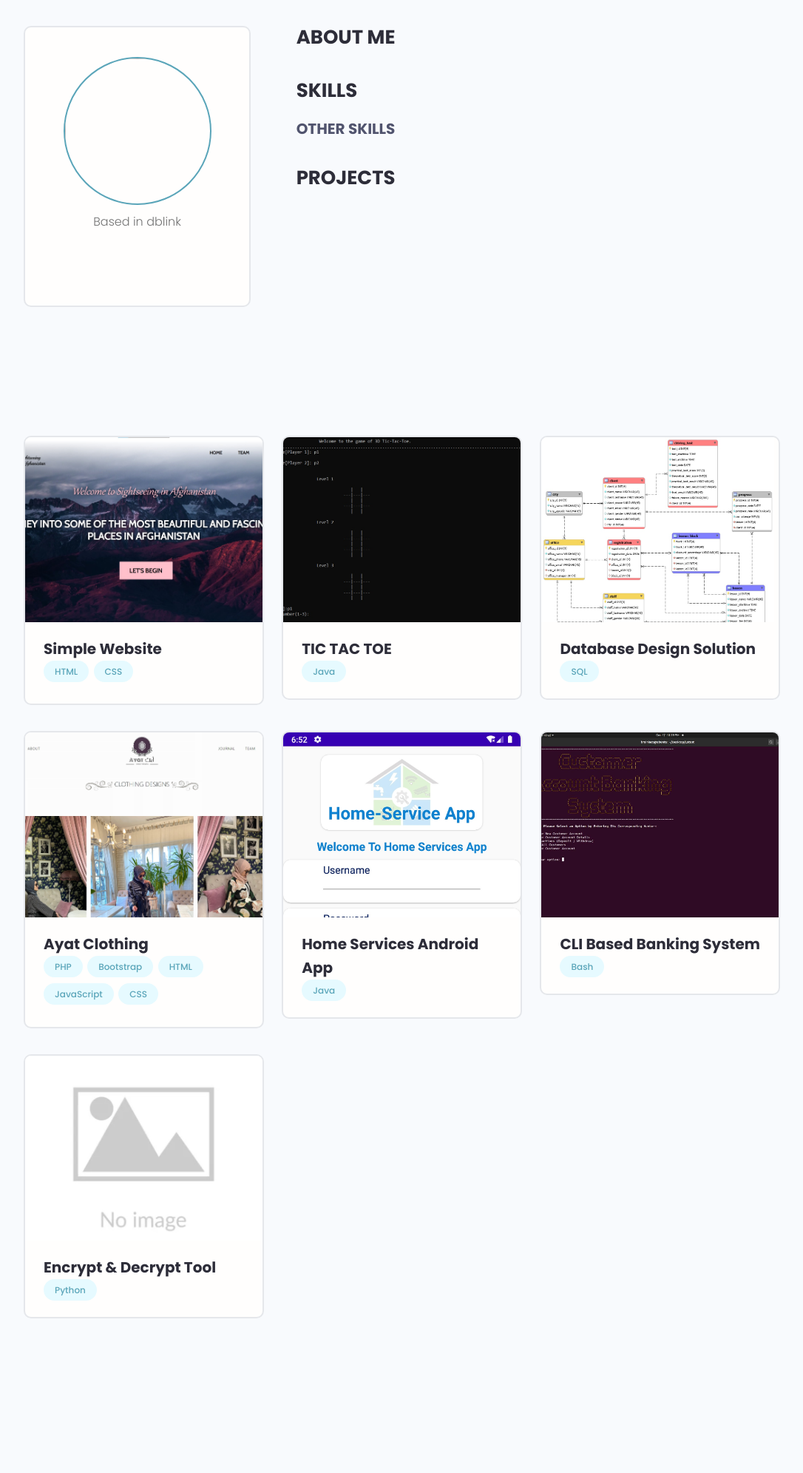
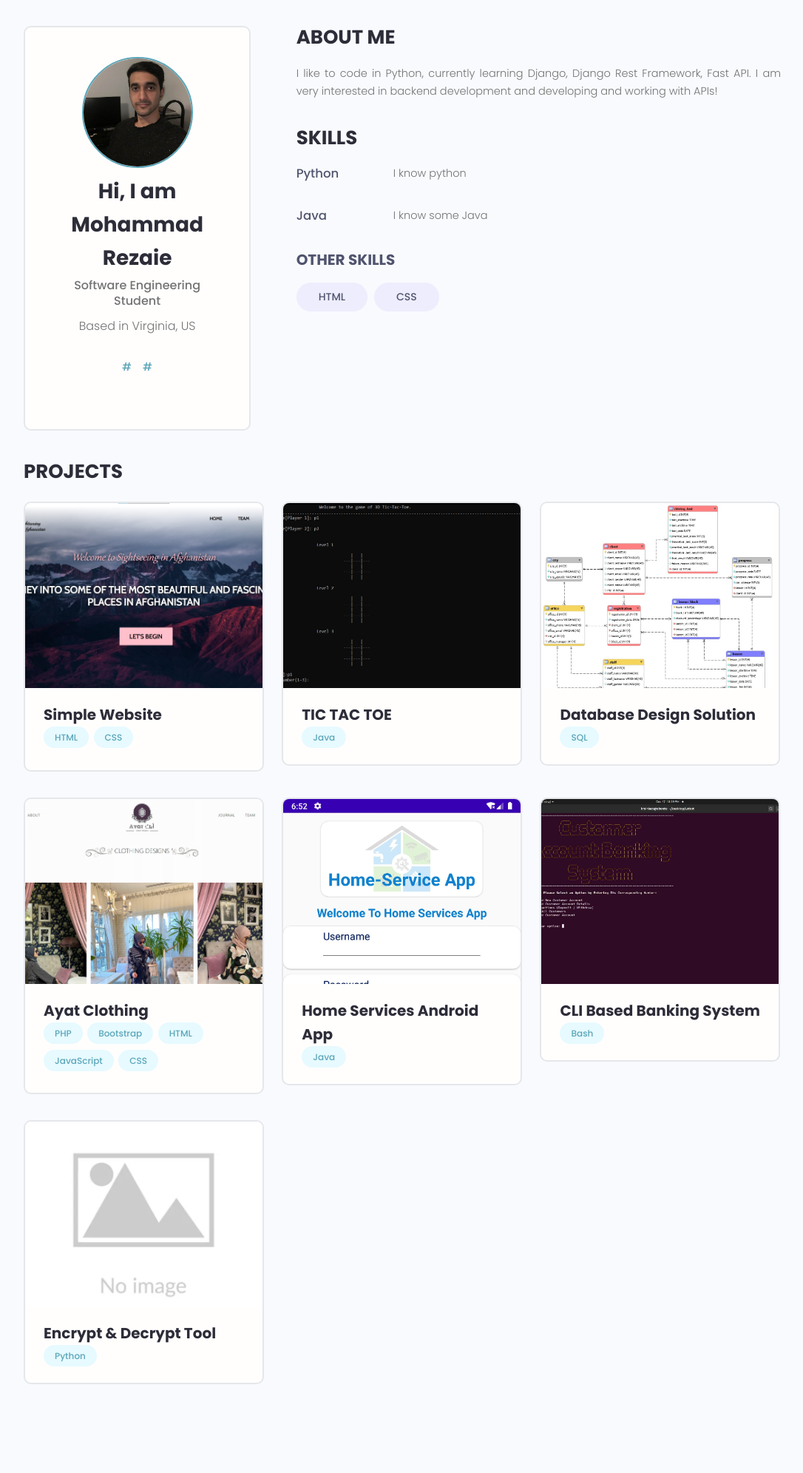
Before and after one commit to msrezaie/portfolio-django, a Django app: page / in a window 1280 px wide. Shown: the whole page at 74% size, without its empty margins (96-1182 px from the left). Before the commit the page ends 1782 px from the top, so only its background shows below. Run offline with Django 4.2, Linux system fonts and the light colour scheme; data comes from the database, SQL or seed files in the repository; both versions use the stored data as it was after the commit; some libraries are stand-ins or nearby versions.

Commit message:
Restructured the home page

```diff
--- a/base/templates/base/home.html
+++ b/base/templates/base/home.html
@@ -10,40 +10,28 @@
             <div class="column column--1of3">
                 <div class="card text-center">
                     <div class="card__body dev">
-                        <img class="avatar avatar--xl" src="" />
-                        <h2 class="dev__name"></h2>
-                        <p class="dev__title"></p>
-                        <p class="dev__location">Based in dblink</p>
+                        <img class="avatar avatar--lg" src="{{profile.profile_image.url}}" />
+                        <h2 class="dev__name">Hi, I am {{profile.full_name}}</h2>
+                        <p class="dev__title">{{profile.short_bio}}</p>
+                        <p class="dev__location">Based in {{profile.location}}</p>
                         <ul class="dev__social">
 
-                            {% comment %} {% if profile.social_github %}
+                            {% if profile.social_github %}
                             <li>
-                                <a title="Github" href="{{profile.social_github}}" target="_blank"><i
+                                <a title="Github" href="{{profile.social_github}}" target="_blank">#<i
                                         class="im im-github"></i></a>
                             </li>
                             {% endif %}
 
-
-                            {% if profile.social_twitter %}
-                            <li>
-                                <a title="Twitter" href="{{profile.social_twitter}}" target="_blank"><i
-                                        class="im im-twitter"></i></a>
-                            </li>
-                            {% endif %}
+                            {% comment %} <li><a href="https://www.linkedin.com/in/mohammad-sulayman-rezaie-ab6940223/"><i class="social fab fa-linkedin"></i></a></li>
+                            <li><a href="https://github.com/msrezaie"><i class="social fab fa-github"></i></a></li> {% endcomment %}
 
                             {% if profile.social_linkedin %}
                             <li>
-                                <a title="LinkedIn" href="{{profile.social_linkedin}}" target="_blank"><i
+                                <a title="LinkedIn" href="{{profile.social_linkedin}}" target="_blank">#<i
                                         class="im im-linkedin"></i></a>
                             </li>
                             {% endif %}
-
-                            {% if profile.social_website %}
-                            <li>
-                                <a title="Personal Website" href="{{profile.social_website}}" target="_blank"><i
-                                        class="im im-globe"></i></a>
-                            </li>
-                            {% endif %} {% endcomment %}
 
                         </ul>
                         {% comment %} {% if request.user.profile.id != profile.id %}
@@ -55,52 +43,45 @@
             <div class="column column--2of3">
                 <div class="devInfo">
                     <h3 class="devInfo__title">About Me</h3>
-                    <p class="devInfo__about"></p>
+                    <p class="devInfo__about">{{profile.long_bio}}</p>
                 </div>
                 <div class="devInfo">
                     <h3 class="devInfo__title">Skills</h3>
                     <div class="devInfo__skills">
 
-                        {% comment %} {% for skill in topSkills %}
+                        {% for skill in topSkills %}
                         <div class="devSkill">
                             <h4 class="devSkill__title">{{skill.name}}</h4>
                             <p class="devSkill__info">{{skill.description}}</p>
                         </div>
-                        {% endfor %} {% endcomment %}
-
-
+                        {% endfor %}
 
                         <h3 class="devInfo__subtitle">Other Skills</h3>
                         <div class="devInfo__otherSkills">
 
-                            {% comment %} {% for skill in otherSkills %}
+                            {% for skill in otherSkills %}
                             <span class="tag tag--pill tag--sub tag--lg">
                                 <small>{{skill}}</small>
                             </span>
-                            {% endfor %} {% endcomment %}
+                            {% endfor %}
 
                         </div>
                     </div>
                 </div>
+            </div>
+            <div class="column column--3of3">
                 <div class="devInfo">
                     <h3 class="devInfo__title">Projects</h3>
-                    <div class="grid grid--two">
-                        {% for project in profile.project_set.all %}
+                    <div class="grid grid--three">
+
+                        {% for project in projects %}
                         <div class="column">
                             <div class="card project">
                                 <a href="{% url 'project' project.id %}" class="project">
-                                    <img class="project__thumbnail" src="{{project.imageURL}}"
+                                    <img class="project__thumbnail" src="{{project.featured_image.url}}"
                                         alt="project thumbnail" />
                                     <div class="card__body">
                                         <h3 class="project__title">{{project.title}}</h3>
-                                        <p><a class="project__author"
-                                                href="{% url 'user-profile' project.owner.id %}">By
-                                                {{project.owner.name}}</a>
-                                        </p>
-                                        <p class="project--rating">
-                                            <span style="font-weight: bold;">{{project.vote_ratio}}%</span> Postitive
-                                            Feedback ({{project.vote_total}} Vote{{project.vote_total|pluralize:"s"}})
-                                        </p>
                                         <div class="project__tags">
 
                                             {% for tag in project.tags.all %}
@@ -123,73 +104,4 @@
     </div>
 </main>
 
-<br>
-<main class="projects">
-    <!-- Search Result: DevList -->
-    <section class="projectsList">
-        <div class="container">
-            <div class="grid grid--three">
-                {% comment %} one card {% endcomment %}
-                {% for project in projects %}
-                <div class="column">
-                    <div class="card project">
-                        <a href="{% url 'project' project.id %}" class="project">
-                            <img class="project__thumbnail" src="{{project.featured_image.url}}" alt="project thumbnail" />
-                            <div class="card__body">
-                                <h3 class="project__title">{{project.title}}</h3>
-                                {% comment %} <p><a class="project__author" href="">By
-                                        {{project.owner.name}}</a>
-                                </p> {% endcomment %}
-                                <div class="project__tags">
-                                    {% for tag in project.tags.all %}
-                                    <span class="tag tag--pill tag--main">
-                                        <small>{{tag}}</small>
-                                    </span>
-                                    {% endfor %}
-                                </div>
-                            </div>
-                        </a>
-                    </div>
-                </div>
-                {% endfor %}
-
-            </div>
-        </div>
-    </section>
-</main>
-{% comment %} <div class='container'>
-    <div class='row'>
-        <div class='col-md-3'>
-            <div id="profile-wrapper" class='card card-body h-100'>
-                <img id="profile-pic" src="{% static '/images/profile.jpg' %}" alt="">
-                <hr>
-                <h2>Hello, I am Mohammad!</h2>
-                <p>I’m interested in coding and developing software with Python</p>
-                <ul class='social-links'>
-                    <li><a href="https://www.linkedin.com/in/mohammad-sulayman-rezaie-ab6940223/"><i class="social fab fa-linkedin"></i></a></li>
-                    <li><a href="https://github.com/msrezaie"><i class="social fab fa-github"></i></a></li>
-                </ul>
-            </div>
-        </div>
-        <br>
-        <div class='col-md-9'>
-            <div class='card card-body h-100'>
-                <h2>My Story</h2>
-                <hr>
-                <p>Lorem ipsum, dolor sit amet consectetur adipisicing elit. Ad ea asperiores incidunt commodi ex nostrum eos inventore quos similique accusantium beatae, distinctio, animi molestiae fuga, aperiam id. Dolorum, autem ducimus.</p>
-                <p>Lorem ipsum dolor sit, amet consectetur adipisicing elit. Expedita voluptatem repellat hic excepturi error impedit, consequatur ad aliquam vel perspiciatis deleniti quos quibusdam libero animi facere nulla minus doloremque qui?</p>
-                <p>Lorem ipsum dolor sit amet consectetur adipisicing elit. Hic odio architecto expedita ipsa rerum nam rem commodi atque adipisci repudiandae non ipsum optio, minus nesciunt doloremque assumenda? Asperiores, quas deleniti.</p>
-            </div>
-        </div>
-    </div>
-    <br>
-    <div class='row'>
-        <div class='col-lg-12'>
-            <div class='card card-body h-100'>
-                <h2>Projects</h2>
-
-            </div>
-        </div>
-    </div>
-</div> {% endcomment %}
 {% endblock content %}
--- a/base/views.py
+++ b/base/views.py
@@ -4,8 +4,10 @@ from . models import Project, Profile
 
 def home(request):
     projects = Project.objects.all()
-    profile = Profile.objects.all()
-    context = {'projects': projects, 'profile': profile}
+    profile = Profile.objects.first()
+    topSkills = profile.skill_set.exclude(description__exact="")
+    otherSkills = profile.skill_set.filter(description="")
+    context = {'projects': projects, 'profile': profile, 'topSkills': topSkills, 'otherSkills': otherSkills}
     return render(request, 'base\home.html', context)
 
 def project_detail(request, pk):
--- a/templates/main.html
+++ b/templates/main.html
@@ -6,7 +6,7 @@
     <meta name="viewport" content="width=device-width, initial-scale=1.0" />
 
     <!-- Favicon -->
-    <link rel="shortcut icon" href="images/favicon.ico" type="image/x-icon" />
+    <link rel="shortcut icon" href="{% static 'images/favicon.ico' %}" type="image/x-icon" />
     <!-- Icon - IconMonster -->
     <link rel="stylesheet" href="https://cdn.iconmonstr.com/1.3.0/css/iconmonstr-iconic-font.min.css" />
     <!-- Mumble UI -->
```
Also changed, not shown: base/templates/base/project_detail.html (+4 -4 lines), db.sqlite3, static/images/profile_6uuBIwF.jpg (added).
